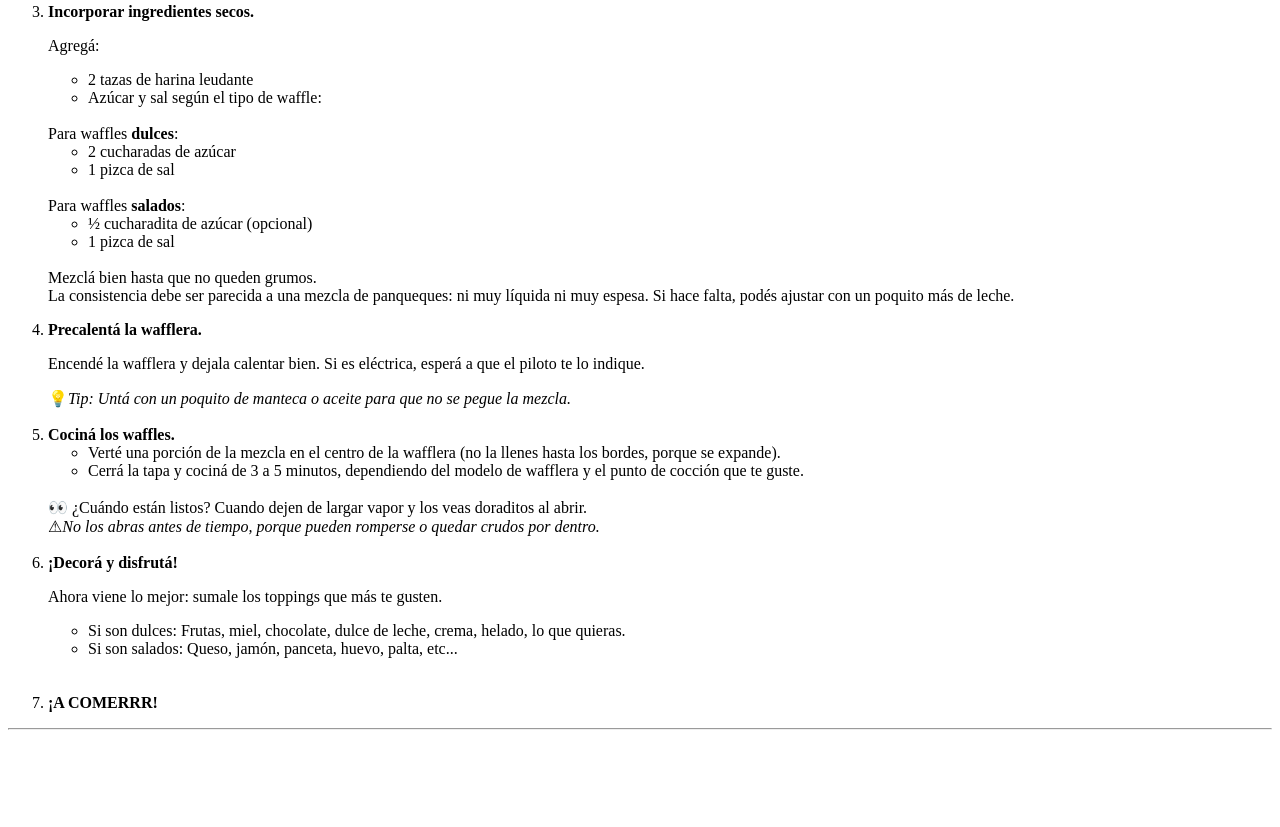
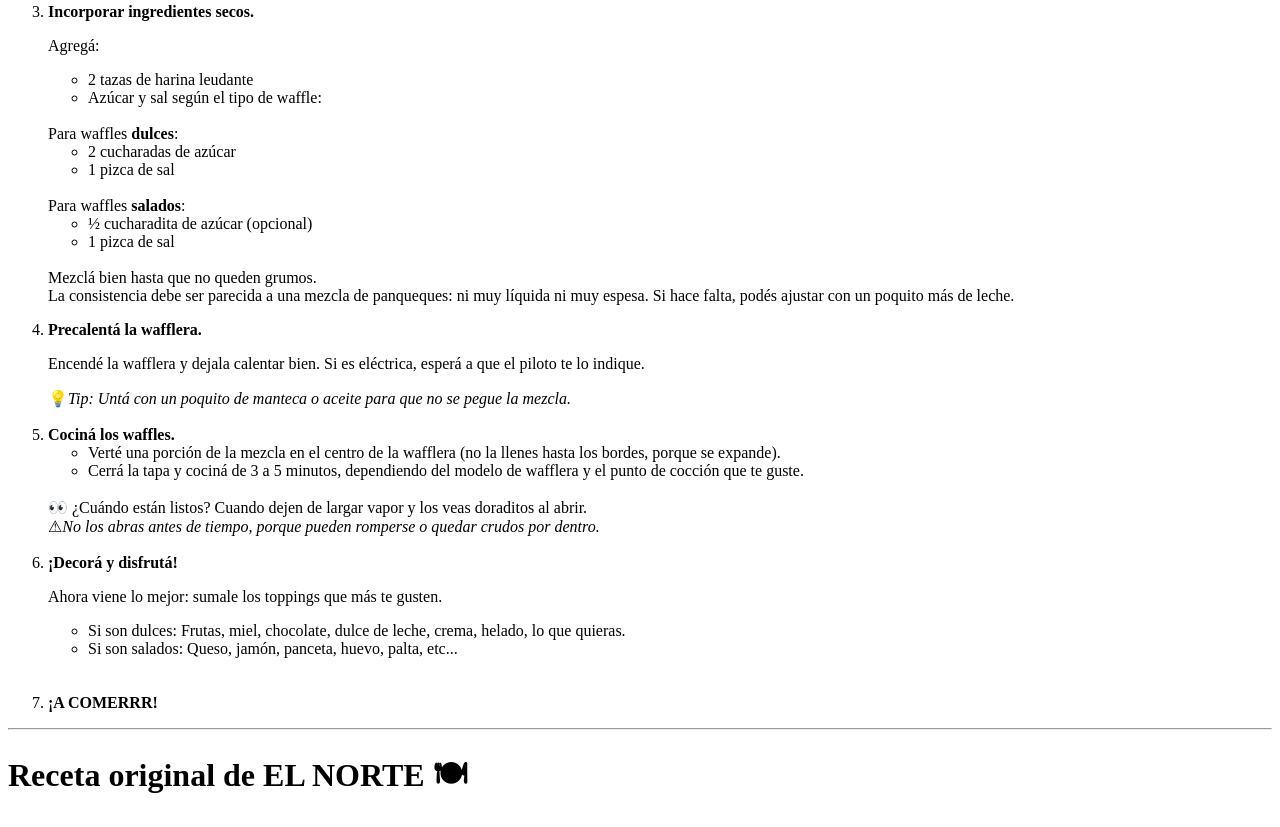
Before and after one commit to lucianocopa45/Waffles-Tarea, a plain HTML site: page index.html in a window 1280 px wide. Shown: the part 1067-1894 px from the top of the page. Before the commit the page ends 1805 px from the top, so only its background shows below. Drawn offline with Linux system fonts and the light colour scheme.

Commit message:
Agregue el contenido del footer

```diff
--- a/index.html
+++ b/index.html
@@ -132,7 +132,7 @@
 
     </main>
     <footer>
-
+        <h1>Receta original de EL NORTE 🍽 </h1>
     </footer>
 </body>
 
```
